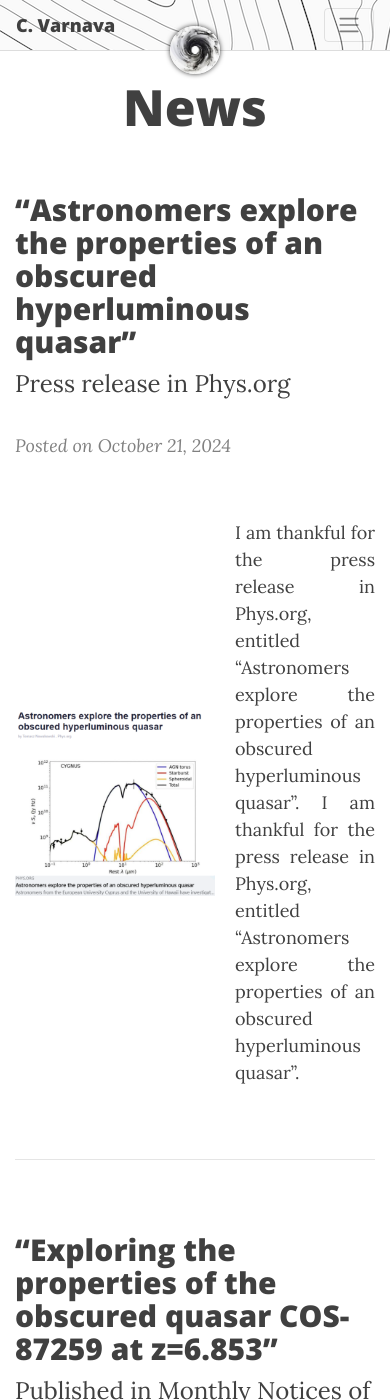
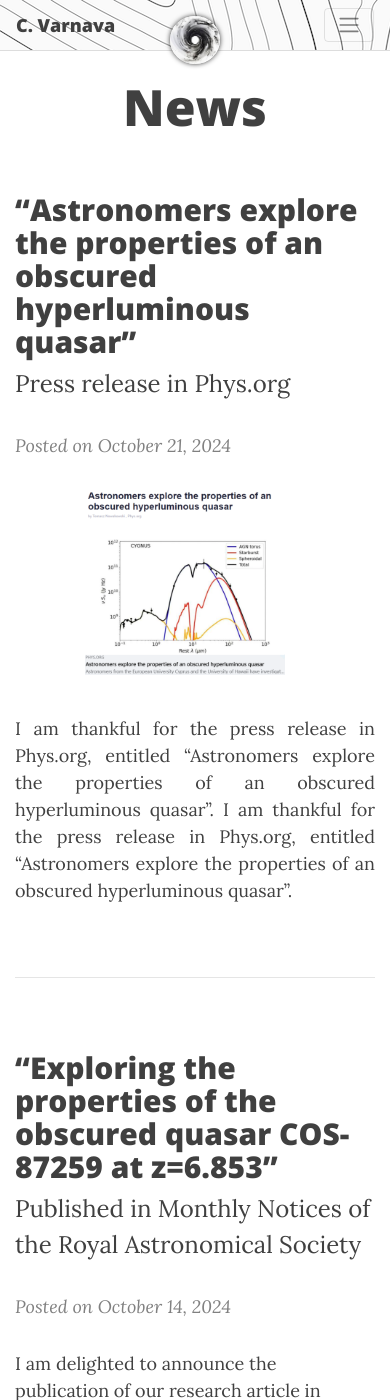
Before and after one commit to ch-var/ch-var.github.io, a Jekyll site: the page built from news.html, in a window 390 px wide and 1400 px high. Built offline with Jekyll 4.4.1, drawn with Linux system fonts in a browser that asks for light colours; formulas are drawn with MathJax 3.

Commit message:
Update news.html

```diff
--- a/news.html
+++ b/news.html
@@ -10,10 +10,30 @@
 <p>
 <i style="color:#808080";>Posted on October 21, 2024</i>
 
-<div style="display: flex; justify-content: space-between; align-items: center;">
+<div style="display: flex; justify-content: space-between; align-items: center; flex-wrap: wrap;">
   <img src="/assets/img/press.png" alt="image" style="max-width: 200px; height: auto; margin-right: 20px;"/>
   <p style="text-align: justify; flex: 1;">I am thankful for the press release in Phys.org, entitled “Astronomers explore the properties of an obscured hyperluminous quasar”. I am thankful for the press release in Phys.org, entitled “Astronomers explore the properties of an obscured hyperluminous quasar”.</p>
 </div>
+
+<style>
+  /* For smaller screens like mobile */
+  @media (max-width: 600px) {
+    div {
+      flex-direction: column; /* Stack the image and text vertically */
+      align-items: flex-start; /* Align items to the left */
+    }
+
+    img {
+      margin-right: 0; /* Remove the right margin on small screens */
+      margin-bottom: 10px; /* Add some space between the image and text */
+    }
+
+    p {
+      text-align: left; /* Left-align text for better readability on mobile */
+    }
+  }
+</style>
+
 <br>
 <hr width="100%" size="2">
 <br>
```
